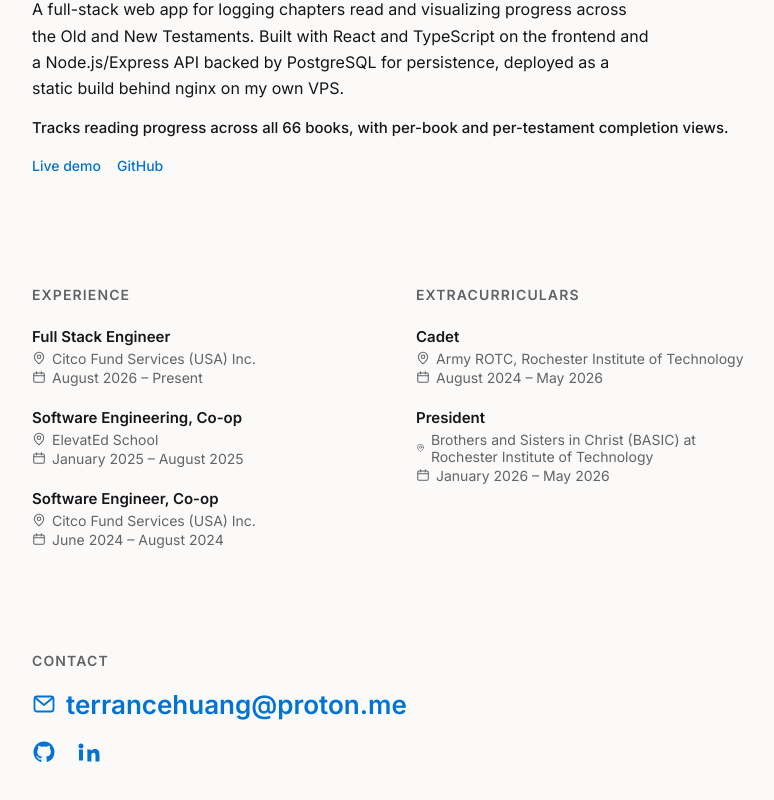
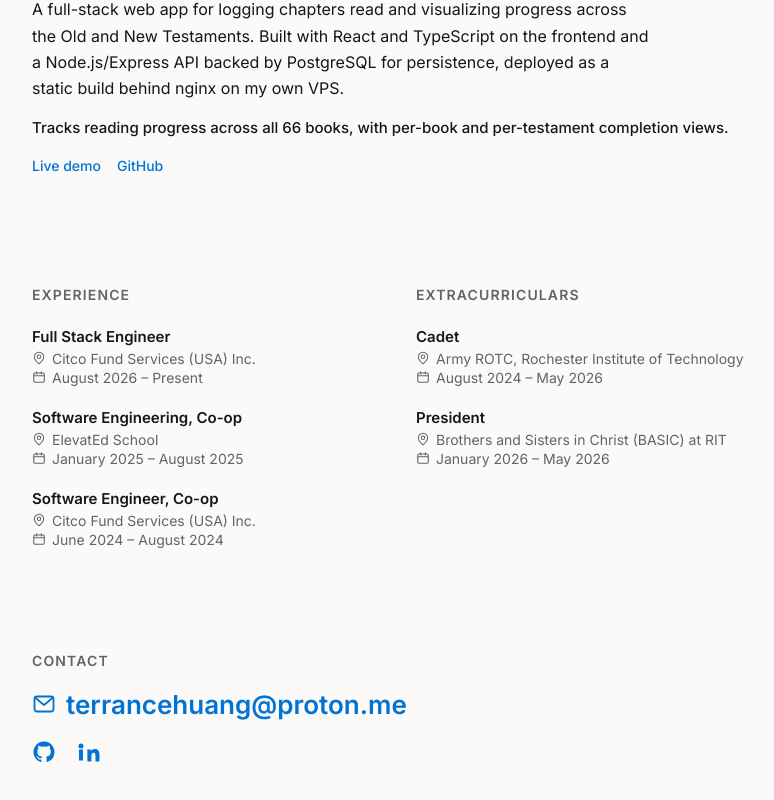
Before and after one commit to terrancekhuang/terrancehuang.dev, a React (Vite) app: page / in a window 1280 px wide. Shown: the part 1263-2063 px from the top of the page, without its empty margins (252-1026 px from the left). Built offline with nearby package versions, Linux system fonts and the light colour scheme.

Commit message:
Revert "changed extracurricular content"
This reverts commit 221f2ae031882abd8c9bfc14e996d9ad2b5432ab.

```diff
--- a/src/data/content.ts
+++ b/src/data/content.ts
@@ -51,7 +51,7 @@ export const extracurriculars: ExperienceEntry[] = [
   },
   {
     role: "President",
-    org: "Brothers and Sisters in Christ (BASIC) at Rochester Institute of Technology",
+    org: "Brothers and Sisters in Christ (BASIC) at RIT",
     dates: "January 2026 – May 2026",
   },
 ];
```
